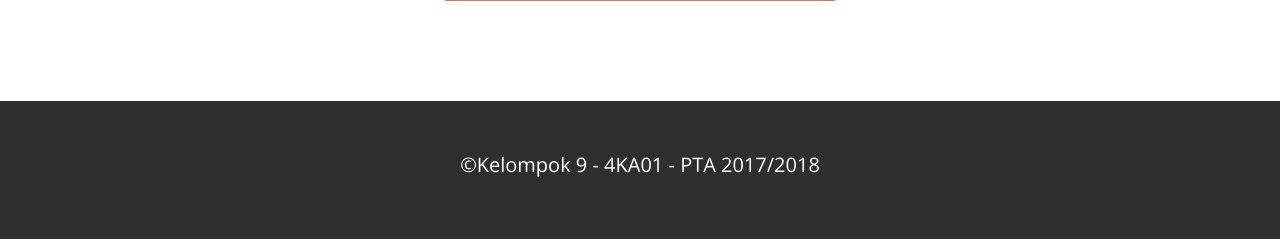
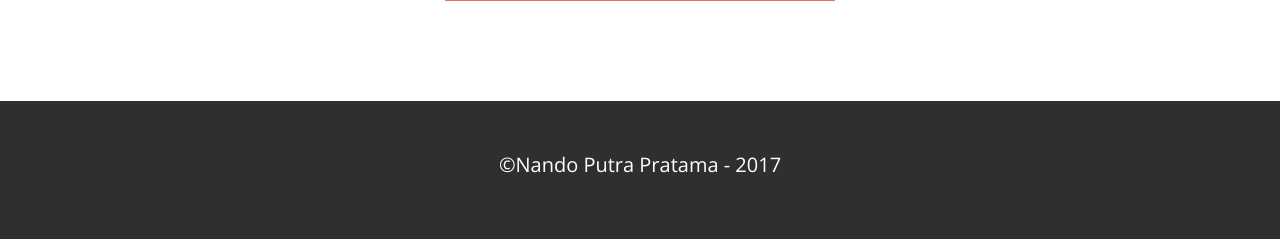
Before and after one commit to nandoputrap/tugas-kriptografi-pemampatan, a PHP site: page /index.php in a window 1280 px wide. Shown: the part 687-926 px from the top of the page. Run offline with PHP 8.4, Linux system fonts and the light colour scheme.

Commit message:
Update footer.php

```diff
--- a/footer.php
+++ b/footer.php
@@ -2,7 +2,7 @@
 <footer>
   <div class="container-fluid bg-footer">
     <div class="container">
-      <p class="text-center">&copy;Kelompok 9 - 4KA01 - PTA 2017/2018</p>
+      <p class="text-center">&copy;Nando Putra Pratama - 2017</p>
     </div>
   </div>
 </footer>
```
